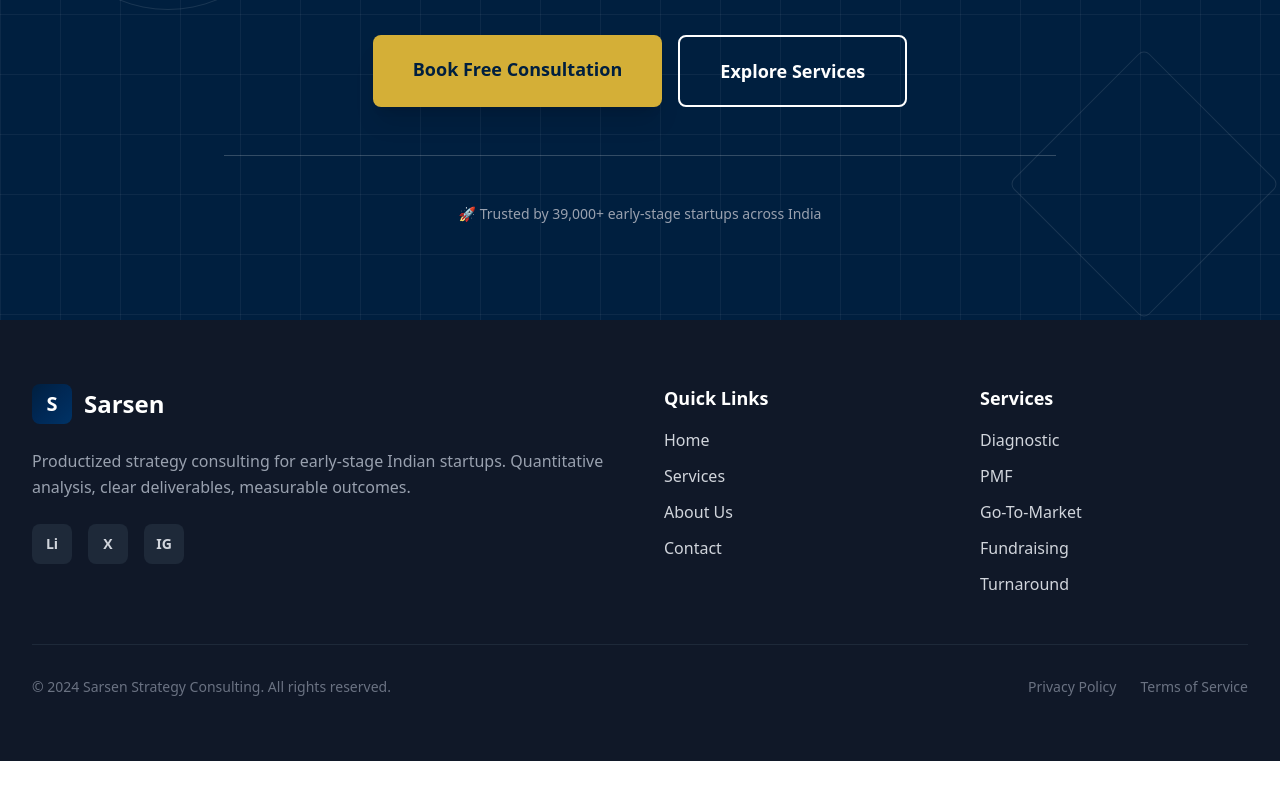
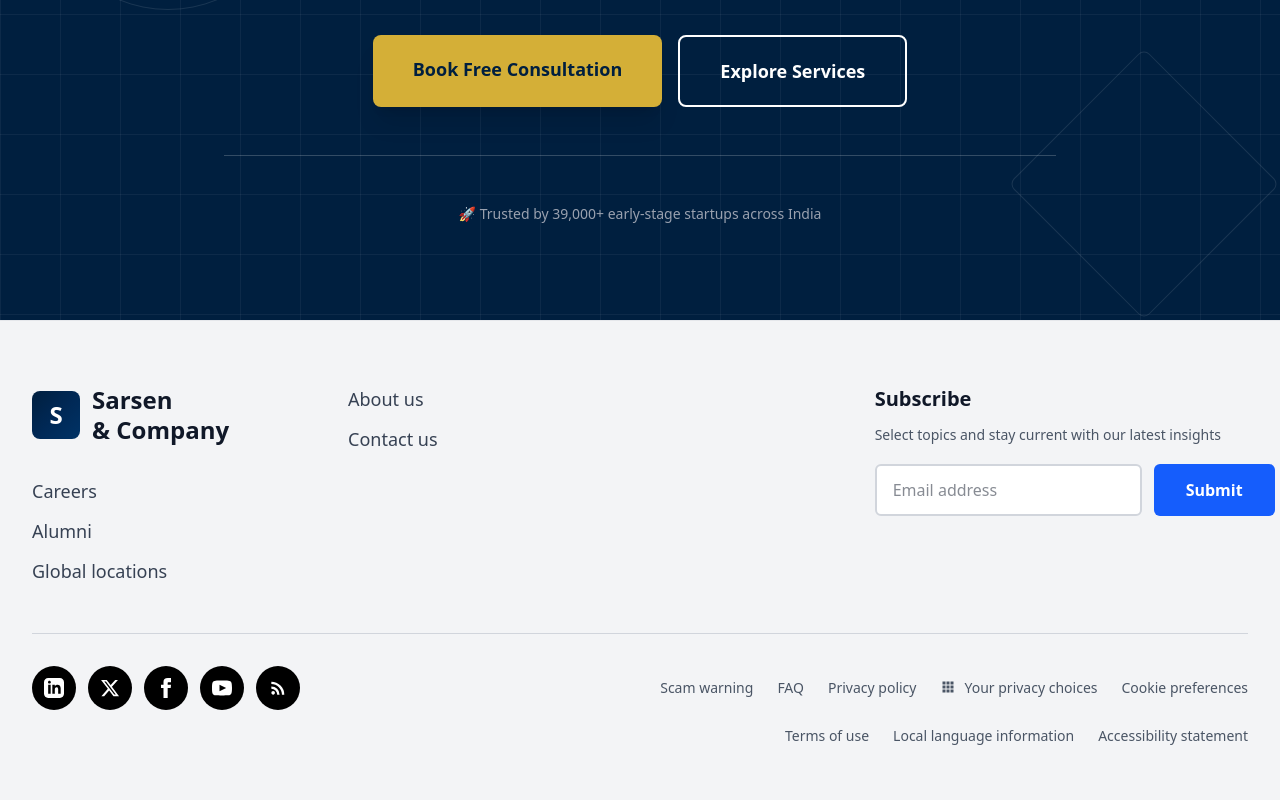
Before and after one commit to SarveshMishra4/sarsen-app, a Next.js app: page / in a window 1280 px wide. Shown: the part 3029-3829 px from the top of the page. Before the commit the page ends 3790 px from the top, so only its background shows below. Built offline with nearby package versions, Linux system fonts and the light colour scheme.

Commit message:
Mckinsey Footer

```diff
--- a/app/layout.tsx
+++ b/app/layout.tsx
@@ -70,67 +70,122 @@ function Header() {
 // FOOTER COMPONENT
 function Footer() {
   return (
-    <footer className="bg-gray-900 text-gray-300">
+    <footer className="bg-gray-100 text-gray-900 border-t border-gray-200">
       <div className="max-w-7xl mx-auto px-6 lg:px-8 py-16">
-        <div className="grid md:grid-cols-4 gap-12">
 
-          {/* Company Info */}
-          <div className="md:col-span-2">
-            <div className="flex items-center space-x-3 mb-6">
-              <div className="w-10 h-10 deep-blue-gradient rounded-lg flex items-center justify-center">
-                <span className="text-white font-bold text-xl">S</span>
+        {/* Top Section - Logo, Links, Subscribe */}
+        <div className="grid grid-cols-1 lg:grid-cols-12 gap-x-12 gap-y-8 mb-12">
+
+          {/* Left Side - Logo and Links Stacked (3 columns) */}
+          <div className="lg:col-span-3 space-y-8">
+            {/* Logo */}
+            <Link href="/" className="inline-flex items-center space-x-3">
+              <div className="w-12 h-12 deep-blue-gradient rounded-lg flex items-center justify-center">
+                <span className="text-white font-bold text-2xl">S</span>
               </div>
-              <span className="text-2xl font-bold text-white">Sarsen</span>
-            </div>
-            <p className="text-gray-400 leading-relaxed mb-6">
-              Productized strategy consulting for early-stage Indian startups.
-              Quantitative analysis, clear deliverables, measurable outcomes.
-            </p>
-            <div className="flex space-x-4">
-              <a href="#" className="w-10 h-10 bg-gray-800 rounded-lg flex items-center justify-center hover:bg-blue-600 transition-colors">
-                <span className="text-sm font-semibold">Li</span>
-              </a>
-              <a href="#" className="w-10 h-10 bg-gray-800 rounded-lg flex items-center justify-center hover:bg-blue-600 transition-colors">
-                <span className="text-sm font-semibold">X</span>
-              </a>
-              <a href="#" className="w-10 h-10 bg-gray-800 rounded-lg flex items-center justify-center hover:bg-blue-600 transition-colors">
-                <span className="text-sm font-semibold">IG</span>
-              </a>
-            </div>
-          </div>
+              <div>
+                <div className="text-2xl font-bold text-gray-900 leading-tight">Sarsen</div>
+                <div className="text-2xl font-bold text-gray-900 leading-tight">& Company</div>
+              </div>
+            </Link>
 
-          {/* Quick Links */}
-          <div>
-            <h3 className="text-white font-bold text-lg mb-4">Quick Links</h3>
+            {/* Links Below Logo */}
             <ul className="space-y-3">
-              <li><Link href="/" className="hover:text-white transition-colors">Home</Link></li>
-              <li><Link href="/services" className="hover:text-white transition-colors">Services</Link></li>
-              <li><Link href="/about" className="hover:text-white transition-colors">About Us</Link></li>
-              <li><Link href="/contact" className="hover:text-white transition-colors">Contact</Link></li>
+              <li><Link href="#" className="text-gray-700 hover:text-[#001F3F] transition-colors text-lg">Careers</Link></li>
+              <li><Link href="#" className="text-gray-700 hover:text-[#001F3F] transition-colors text-lg">Alumni</Link></li>
+              <li><Link href="#" className="text-gray-700 hover:text-[#001F3F] transition-colors text-lg">Global locations</Link></li>
             </ul>
           </div>
 
-          {/* Services */}
-          <div>
-            <h3 className="text-white font-bold text-lg mb-4">Services</h3>
+          {/* Middle - Second Column Links (2 columns) */}
+          <div className="lg:col-span-2">
             <ul className="space-y-3">
-              <li><Link href="/services/diagnostic" className="hover:text-white transition-colors">Diagnostic</Link></li>
-              <li><Link href="/services/product-market-fit" className="hover:text-white transition-colors">PMF</Link></li>
-              <li><Link href="/services/go-to-market" className="hover:text-white transition-colors">Go-To-Market</Link></li>
-              <li><Link href="/services/fundraising" className="hover:text-white transition-colors">Fundraising</Link></li>
-              <li><Link href="/services/turnaround" className="hover:text-white transition-colors">Turnaround</Link></li>
+              <li><Link href="/about" className="text-gray-700 hover:text-[#001F3F] transition-colors text-lg">About us</Link></li>
+              <li><Link href="/contact" className="text-gray-700 hover:text-[#001F3F] transition-colors text-lg">Contact us</Link></li>
             </ul>
+          </div>
+
+          {/* Spacer (3 columns) */}
+          <div className="lg:col-span-3"></div>
+
+          {/* Right Side - Subscribe Section (4 columns) */}
+          <div className="lg:col-span-4">
+            <h3 className="text-xl font-bold text-gray-900 mb-3">Subscribe</h3>
+            <p className="text-gray-600 mb-5 text-sm leading-snug">Select topics and stay current with our latest insights</p>
+            <div className="flex gap-3">
+              <input
+                type="email"
+                placeholder="Email address"
+                className="flex-1 px-4 py-3 border-2 border-gray-300 rounded-md focus:outline-none focus:border-[#001F3F] text-gray-900 bg-white text-base"
+              />
+              <button className="px-8 py-3 bg-blue-600 text-white font-semibold rounded-md hover:bg-blue-700 transition-colors whitespace-nowrap">
+                Submit
+              </button>
+            </div>
           </div>
 
         </div>
 
-        <div className="border-t border-gray-800 mt-12 pt-8 flex flex-col md:flex-row justify-between items-center text-gray-500 text-sm">
-          <p>&copy; 2024 Sarsen Strategy Consulting. All rights reserved.</p>
-          <div className="flex space-x-6 mt-4 md:mt-0">
-            <Link href="#" className="hover:text-white transition-colors">Privacy Policy</Link>
-            <Link href="#" className="hover:text-white transition-colors">Terms of Service</Link>
+        {/* Divider */}
+        <div className="border-t border-gray-300 mb-8"></div>
+
+        {/* Bottom Section - Social Media and Legal Links */}
+        <div className="flex flex-col lg:flex-row justify-between items-start lg:items-center gap-8">
+
+          {/* Social Media Icons - Left */}
+          <div className="flex space-x-3">
+            <a href="#" className="w-11 h-11 bg-black rounded-full flex items-center justify-center hover:bg-gray-800 transition-colors" aria-label="LinkedIn">
+              <svg className="w-5 h-5 text-white" fill="currentColor" viewBox="0 0 24 24">
+                <path d="M19 0h-14c-2.761 0-5 2.239-5 5v14c0 2.761 2.239 5 5 5h14c2.762 0 5-2.239 5-5v-14c0-2.761-2.238-5-5-5zm-11 19h-3v-11h3v11zm-1.5-12.268c-.966 0-1.75-.79-1.75-1.764s.784-1.764 1.75-1.764 1.75.79 1.75 1.764-.783 1.764-1.75 1.764zm13.5 12.268h-3v-5.604c0-3.368-4-3.113-4 0v5.604h-3v-11h3v1.765c1.396-2.586 7-2.777 7 2.476v6.759z"/>
+              </svg>
+            </a>
+            <a href="#" className="w-11 h-11 bg-black rounded-full flex items-center justify-center hover:bg-gray-800 transition-colors" aria-label="X">
+              <svg className="w-5 h-5 text-white" fill="currentColor" viewBox="0 0 24 24">
+                <path d="M18.244 2.25h3.308l-7.227 8.26 8.502 11.24H16.17l-5.214-6.817L4.99 21.75H1.68l7.73-8.835L1.254 2.25H8.08l4.713 6.231zm-1.161 17.52h1.833L7.084 4.126H5.117z"/>
+              </svg>
+            </a>
+            <a href="#" className="w-11 h-11 bg-black rounded-full flex items-center justify-center hover:bg-gray-800 transition-colors" aria-label="Facebook">
+              <svg className="w-5 h-5 text-white" fill="currentColor" viewBox="0 0 24 24">
+                <path d="M9 8h-3v4h3v12h5v-12h3.642l.358-4h-4v-1.667c0-.955.192-1.333 1.115-1.333h2.885v-5h-3.808c-3.596 0-5.192 1.583-5.192 4.615v3.385z"/>
+              </svg>
+            </a>
+            <a href="#" className="w-11 h-11 bg-black rounded-full flex items-center justify-center hover:bg-gray-800 transition-colors" aria-label="YouTube">
+              <svg className="w-5 h-5 text-white" fill="currentColor" viewBox="0 0 24 24">
+                <path d="M19.615 3.184c-3.604-.246-11.631-.245-15.23 0-3.897.266-4.356 2.62-4.385 8.816.029 6.185.484 8.549 4.385 8.816 3.6.245 11.626.246 15.23 0 3.897-.266 4.356-2.62 4.385-8.816-.029-6.185-.484-8.549-4.385-8.816zm-10.615 12.816v-8l8 3.993-8 4.007z"/>
+              </svg>
+            </a>
+            <a href="#" className="w-11 h-11 bg-black rounded-full flex items-center justify-center hover:bg-gray-800 transition-colors" aria-label="RSS">
+              <svg className="w-5 h-5 text-white" fill="currentColor" viewBox="0 0 24 24">
+                <path d="M6.18 15.64a2.18 2.18 0 0 1 2.18 2.18C8.36 19 7.38 20 6.18 20C5 20 4 19 4 17.82a2.18 2.18 0 0 1 2.18-2.18M4 4.44A15.56 15.56 0 0 1 19.56 20h-2.83A12.73 12.73 0 0 0 4 7.27V4.44m0 5.66a9.9 9.9 0 0 1 9.9 9.9h-2.83A7.07 7.07 0 0 0 4 12.93V10.1Z"/>
+              </svg>
+            </a>
+          </div>
+
+          {/* Legal Links - Right */}
+          <div className="flex flex-wrap gap-x-6 gap-y-3 text-sm text-gray-600 justify-end">
+            <Link href="#" className="hover:text-[#001F3F] transition-colors">Scam warning</Link>
+            <Link href="#" className="hover:text-[#001F3F] transition-colors">FAQ</Link>
+            <Link href="#" className="hover:text-[#001F3F] transition-colors">Privacy policy</Link>
+            <button className="hover:text-[#001F3F] transition-colors flex items-center gap-2">
+              <svg className="w-4 h-4 shrink-0" fill="currentColor" viewBox="0 0 16 16">
+                <path d="M9.5 1.5v3h-3v-3h3zm-4 0v3h-3v-3h3zm8 0v3h-3v-3h3zm0 4v3h-3v-3h3zm0 4v3h-3v-3h3zm-4 0v3h-3v-3h3zm-4 0v3h-3v-3h3zm0-4v3h-3v-3h3zm4 0v3h-3v-3h3z"/>
+              </svg>
+              Your privacy choices
+            </button>
+            <Link href="#" className="hover:text-[#001F3F] transition-colors">Cookie preferences</Link>
+          </div>
+
+        </div>
+
+        {/* Second Row of Legal Links */}
+        <div className="flex justify-end mt-4">
+          <div className="flex flex-wrap gap-x-6 gap-y-3 text-sm text-gray-600">
+            <Link href="#" className="hover:text-[#001F3F] transition-colors">Terms of use</Link>
+            <Link href="#" className="hover:text-[#001F3F] transition-colors">Local language information</Link>
+            <Link href="#" className="hover:text-[#001F3F] transition-colors">Accessibility statement</Link>
           </div>
         </div>
+
       </div>
     </footer>
   );
```
